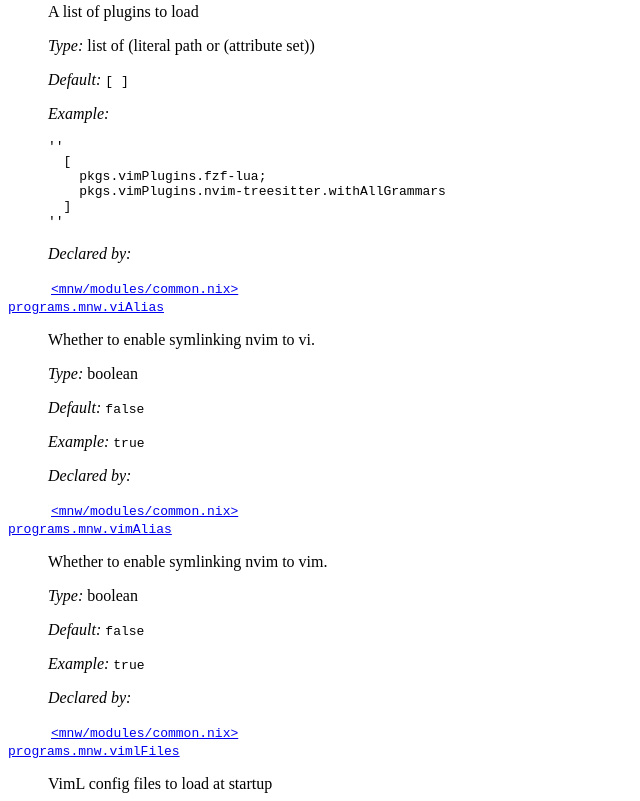
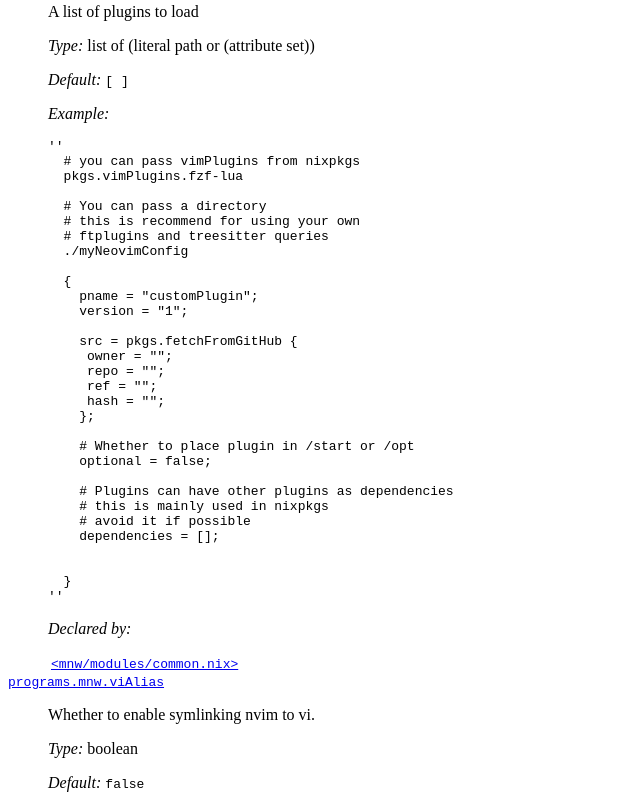
Before and after one commit to Gerg-L/mnw, a plain HTML site: page options.html in a window 1280 px wide. Shown: the part 2863-3664 px from the top of the page, without its empty margins (0-640 px from the left). Drawn offline with Linux system fonts and the light colour scheme.

Commit message:
deploy: 1d6297e8373403b1b6915090326950bbb52d572b

```diff
--- a/options.html
+++ b/options.html
@@ -211,7 +211,7 @@ strings concatenated with “\n”</p>
 <code class="literal">&quot;&quot;</code></p>
 
 <p><span class="emphasis"><em>Example:</em></span></p><pre><code class="programlisting">&#x27;&#x27;
-  print(&#x27;hello world&#x27;)
+  require(&quot;myConfig&quot;)
 &#x27;&#x27;
 </code></pre>
 
@@ -329,10 +329,35 @@ list of (literal path or (attribute set))</p>
 <code class="literal">[ ]</code></p>
 
 <p><span class="emphasis"><em>Example:</em></span></p><pre><code class="programlisting">&#x27;&#x27;
-  [
-    pkgs.vimPlugins.fzf-lua;
-    pkgs.vimPlugins.nvim-treesitter.withAllGrammars
-  ]
+  # you can pass vimPlugins from nixpkgs
+  pkgs.vimPlugins.fzf-lua
+
+  # You can pass a directory
+  # this is recommend for using your own
+  # ftplugins and treesitter queries
+  ./myNeovimConfig
+
+  {
+    pname = &quot;customPlugin&quot;;
+    version = &quot;1&quot;;
+
+    src = pkgs.fetchFromGitHub {
+     owner = &quot;&quot;;
+     repo = &quot;&quot;;
+     ref = &quot;&quot;;
+     hash = &quot;&quot;;
+    };
+
+    # Whether to place plugin in /start or /opt
+    optional = false;
+
+    # Plugins can have other plugins as dependencies
+    # this is mainly used in nixpkgs
+    # avoid it if possible
+    dependencies = [];
+
+
+  }
 &#x27;&#x27;
 </code></pre>
 
```
Also changed, not shown: 1 other file.
